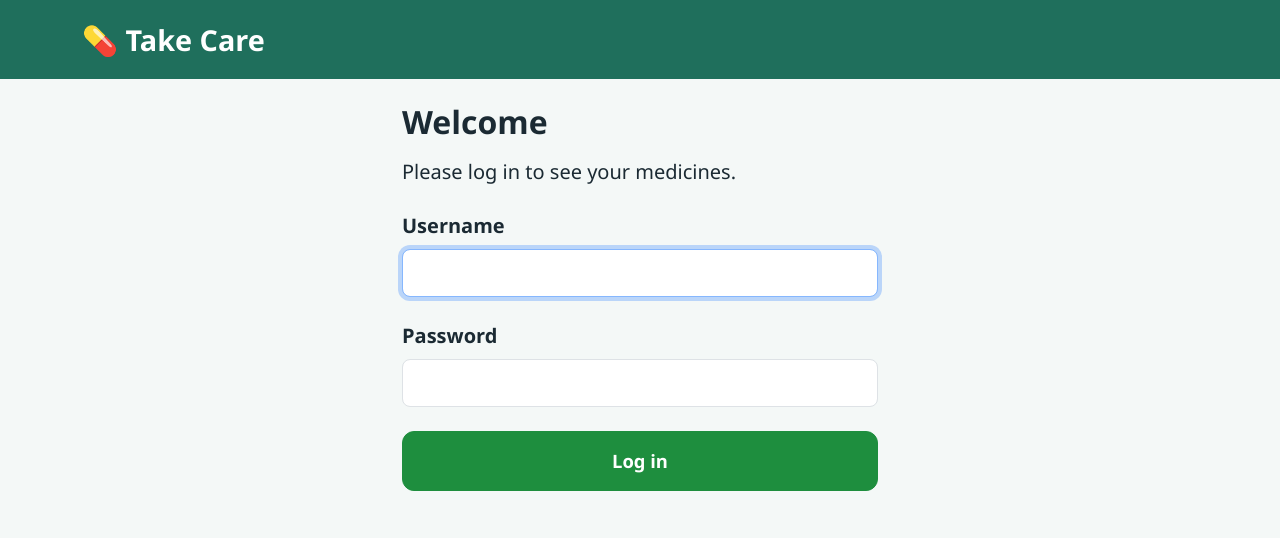
After one commit to Abhishek-101001/Take-Care, a Django app: page /login/ in a window 1280 px wide. The commit adds this page. Shown: the top 538 px of the page. Run offline with Django 5.2, Linux system fonts and the light colour scheme; parts of the project's set-up code (start-up, migrations or seed data) failed here and were passed over.

Commit message:
Add login, logout, and dashboard add-medicine button

```diff
--- a/takecare/settings.py
+++ b/takecare/settings.py
@@ -137,3 +137,8 @@ CELERY_BROKER_URL = 'redis://localhost:6379/0'
 CELERY_ACCEPT_CONTENT = ['json']
 CELERY_TASK_SERIALIZER = 'json'
 CELERY_TIMEZONE = TIME_ZONE
+
+
+LOGIN_URL = 'login'
+LOGIN_REDIRECT_URL = 'dashboard'
+LOGOUT_REDIRECT_URL = 'login'
--- a/takecare/urls.py
+++ b/takecare/urls.py
@@ -19,6 +19,7 @@ from django.urls import path,include
 from django.conf import settings
 from django.conf.urls.static import static
 from medicines.views import dashboard,add_medicine
+from django.contrib.auth import views as auth_views
 
 
 
@@ -27,5 +28,7 @@ urlpatterns = [
     path('api/',include('medicines.urls')),
     path('api-auth/',include('rest_framework.urls')),
     path('add-medicine/', add_medicine, name='add-medicine'),
-    path('',dashboard, name='dashboard',)
+    path('',dashboard, name='dashboard'),
+    path('login/', auth_views.LoginView.as_view(template_name='login.html'), name='login'),
+        path('logout/', auth_views.LogoutView.as_view(), name='logout'),
 ] + static(settings.MEDIA_URL,document_root=settings.MEDIA_ROOT)
--- a/template/dashboard.html
+++ b/template/dashboard.html
@@ -12,8 +12,12 @@
     {% csrf_token %}
 
     <nav class="navbar tc-navbar">
-        <div class="container">
+        <div class="container d-flex justify-content-between align-items-center">
             <span class="navbar-brand mb-0">💊 Take Care</span>
+            <form method="post" action="{% url 'logout' %}" class="m-0">
+                {% csrf_token %}
+                <button type="submit" class="btn btn-outline-light">Log out</button>
+            </form>
         </div>
     </nav>
 
--- /dev/null
+++ b/template/login.html
@@ -0,0 +1,50 @@
+{% load static %}
+<!DOCTYPE html>
+<html lang="en">
+<head>
+    <meta charset="UTF-8">
+    <meta name="viewport" content="width=device-width, initial-scale=1">
+    <title>Log in - Take Care</title>
+    <link href="https://cdn.jsdelivr.net/npm/bootstrap@5.3.3/dist/css/bootstrap.min.css" rel="stylesheet">
+    <link rel="stylesheet" href="{% static 'css/style.css' %}">
+</head>
+<body>
+    <nav class="navbar tc-navbar">
+        <div class="container">
+            <span class="navbar-brand mb-0">💊 Take Care</span>
+        </div>
+    </nav>
+
+    <main class="container pb-5" style="max-width: 500px;">
+        <h1 class="tc-page-title">Welcome</h1>
+        <p class="mb-4">Please log in to see your medicines.</p>
+
+        <form method="post">
+            {% csrf_token %}
+            <input type="hidden" name="next" value="{{ next }}">
+
+            {% if form.errors %}
+                <div class="alert alert-danger">
+                    Wrong username or password. Please try again.
+                </div>
+            {% endif %}
+
+            <div class="mb-4">
+                <label for="username" class="form-label fs-5 fw-bold">Username</label>
+                <input type="text" id="username" name="username"
+                       class="form-control form-control-lg"
+                       autocomplete="username" autofocus required>
+            </div>
+
+            <div class="mb-4">
+                <label for="password" class="form-label fs-5 fw-bold">Password</label>
+                <input type="password" id="password" name="password"
+                       class="form-control form-control-lg"
+                       autocomplete="current-password" required>
+            </div>
+
+            <button type="submit" class="btn tc-btn tc-btn-taken w-100">Log in</button>
+        </form>
+    </main>
+</body>
+</html>
```
Also changed, not shown: db.sqlite3.
